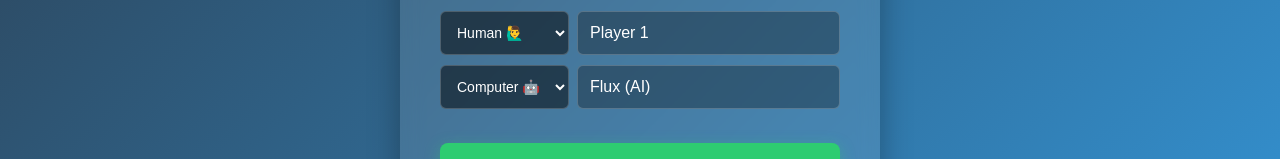
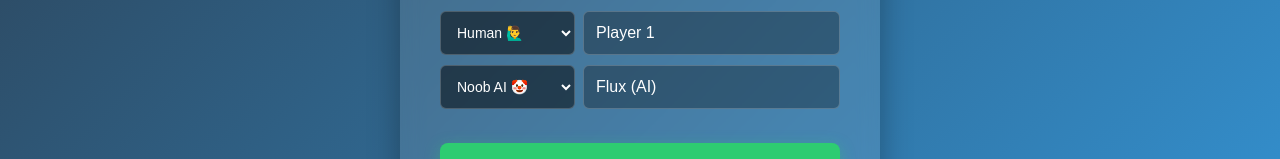
Before and after one commit to Vincent71399/carcassonne, a React (Vite) app: page / in a window 1280 px wide. Shown: the part 367-526 px from the top of the page. Built offline with nearby package versions, Linux system fonts and the light colour scheme.

Commit message:
-add new ai esay/medium

```diff
--- a/scripts/ai_tester_2p.ts
+++ b/scripts/ai_tester_2p.ts
@@ -56,11 +56,11 @@ async function runMatch(types: Record<number, PlayerType>, names: Record<number,
     return state;
 }
 
-async function runTournament() {
+async function runTournament(p1Type: PlayerType = 'ai-medium', p2Type: PlayerType = 'ai-easy') {
     console.log("Starting 2-Player AI Tournament (10 games each match-up)...");
 
     const matchups = [
-        { name: "Computer vs Computer", types: { 1: 'ai-easy', 2: 'ai-easy' } as Record<number, PlayerType> },
+        { name: `${p1Type} vs ${p2Type}`, types: { 1: p1Type, 2: p2Type } as Record<number, PlayerType> },
     ];
 
     const MATCHES_PER_PAIR = 10;
@@ -75,7 +75,7 @@ async function runTournament() {
         for (let i = 0; i < MATCHES_PER_PAIR; i++) {
             const names: Record<number, string> = {};
             for (const p of Object.keys(matchup.types)) {
-                names[Number(p)] = `P${p} (Computer)`;
+                names[Number(p)] = `P${p} (${matchup.types[Number(p)]})`;
             }
 
             const finalState = await runMatch(matchup.types as Record<number, PlayerType>, names);
--- a/src/components/StartScreen.tsx
+++ b/src/components/StartScreen.tsx
@@ -60,9 +60,9 @@ export const StartScreen: React.FC<StartScreenProps> = ({ isMobile, onStartGame
         if (saved) return JSON.parse(saved);
         return {
             1: 'human',
-            2: 'ai-easy',
-            3: 'ai-easy',
-            4: 'ai-easy'
+            2: 'ai-noob',
+            3: 'ai-noob',
+            4: 'ai-noob'
         };
     });
     const [names, setNames] = useState<Record<number, string>>(() => {
@@ -293,8 +293,8 @@ export const StartScreen: React.FC<StartScreenProps> = ({ isMobile, onStartGame
                                                 }));
                                                 setNames(prev => {
                                                     const newNames = { ...prev };
-                                                    if (!newNames[3]) newNames[3] = getRandomAiName(Object.values(newNames), `(${t('startScreen.computer').substring(0, 2)})`);
-                                                    if (!newNames[4]) newNames[4] = getRandomAiName(Object.values(newNames), `(${t('startScreen.computer').substring(0, 2)})`);
+                                                    if (!newNames[3]) newNames[3] = getRandomAiName(Object.values(newNames), t('startScreen.aiMarker'));
+                                                    if (!newNames[4]) newNames[4] = getRandomAiName(Object.values(newNames), t('startScreen.aiMarker'));
                                                     return newNames;
                                                 });
                                             }
@@ -335,7 +335,9 @@ export const StartScreen: React.FC<StartScreenProps> = ({ isMobile, onStartGame
                                             }}
                                         >
                                             <option value="human">{t('startScreen.human')}</option>
-                                            <option value="ai-easy">{t('startScreen.computer')}</option>
+                                            <option value="ai-noob">{t('startScreen.aiNoob')}</option>
+                                            <option value="ai-easy">{t('startScreen.aiEasy')}</option>
+                                            <option value="ai-medium">{t('startScreen.aiMedium')}</option>
                                         </select>
                                         <input
                                             type="text"
--- a/src/engine/ai.ts
+++ b/src/engine/ai.ts
@@ -1,8 +1,9 @@
-import type { GameState, PlayerId, PlacedTile, TileDefinition } from './types';
+import type { GameState, PlayerId, PlacedTile, TileDefinition, PlayerType } from './types';
 import { getValidPlacements } from './board';
 
-import { AI_CONSTANTS } from './aiConstants';
+import { AI_CONSTANTS, AI_CONSTANTS_EXPERIMENT } from './aiConstants';
 import { evaluateAllActions, type ActionImpact } from './aiEvaluators';
+import * as experimental from './aiEvaluators_experiment';
 import { getOccupiedFeaturesOnTile } from './features';
 
 export interface AIMove {
@@ -25,6 +26,121 @@ export function calculateBestAIMove(state: GameState, aiPlayerId: PlayerId): AIM
     // The Computer AI always evaluates at 0-ply (just greedy current placement)
     const scoredMoves = getScoredMoves(state, aiPlayerId, tileForActivePlayer, 0);
     return scoredMoves.length > 0 ? scoredMoves[0].move : null;
+}
+
+function getAiWeights(type: PlayerType): AIWeights | null {
+    if (type === 'ai-easy') return AI_CONSTANTS_EXPERIMENT.EASY;
+    if (type === 'ai-medium') return AI_CONSTANTS_EXPERIMENT.MEDIUM;
+    return null;
+}
+
+export interface AIWeights {
+    SCORE_GAIN: number;
+    CITY_IN_PROGRESS: number;
+    ROAD_IN_PROGRESS: number;
+    MONASTERY_IN_PROGRESS: number;
+    FIELD: number;
+    MEEPLE_USAGE: number;
+    CITY_ATTACK: number;
+    ROAD_ATTACK: number;
+    FIELD_ATTACK: number;
+
+    OPPONENT_SCORE_GAIN: number;
+    OPPONENT_CITY_IN_PROGRESS: number;
+    OPPONENT_ROAD_IN_PROGRESS: number;
+    OPPONENT_MONASTERY_IN_PROGRESS: number;
+    OPPONENT_FIELD: number;
+    OPPONENT_MEEPLE_USAGE: number;
+    OPPONENT_CITY_ATTACK: number;
+    OPPONENT_ROAD_ATTACK: number;
+    OPPONENT_FIELD_ATTACK: number;
+
+    NEUTRAL_CITY_IN_PROGRESS: number;
+    NEUTRAL_ROAD_IN_PROGRESS: number;
+    NEUTRAL_FIELD: number;
+}
+
+function calculateWeightedScore(
+    state: GameState,
+    simBoard: GameState['board'],
+    x: number,
+    y: number,
+    simTile: PlacedTile,
+    aiPlayerId: PlayerId,
+    meepleFeatureId: string | null,
+    weights: AIWeights
+): number {
+    const players = state.players;
+    const opponentIds = players.filter(id => id !== aiPlayerId);
+
+    // Categories from evaluators
+    const complete = experimental.evaluateGainScoreComplete(simBoard, x, y, simTile, players);
+    const cityInProgress = experimental.evaluateGainScoreCity_InProgress(state.board, simBoard, x, y, players);
+    const roadInProgress = experimental.evaluateGainScoreRoad_InProgress(state.board, simBoard, x, y, players);
+    const monasteryInProgress = experimental.evaluateGainScoreMonastery_InProgress(state.board, simBoard, x, y, players);
+    const field = experimental.evaluateGainScoreField(state.board, simBoard, players);
+
+    // Meeple usage (approximate: only for active player)
+    // We count a simple delta: -1 if meeple placed, +X if any features were completed.
+    // For simplicity, we can rely on the fact that ONLY the active player places a meeple.
+    // Returned meeples can be checked by comparing board states or using evaluateGainScoreComplete info.
+    // Actually, experimental.evaluateMeepleUsage is quite sophisticated about "weights".
+    // Let's use it for the active player.
+    const countBefore = state.remainingMeeples[aiPlayerId]?.standard || 0;
+    let countAfter = countBefore;
+    if (meepleFeatureId) countAfter -= 1;
+
+    // To be more accurate, we should count returned meeples.
+    // evaluateGainScoreComplete doesn't return them directly, but we can do a quick check.
+    // For now, let's keep it simple or implement a basic return check.
+    const meepleUsageScore = experimental.evaluateMeepleUsage(countBefore, countAfter);
+
+    const cityAttack = experimental.evaluateCityAttack(simBoard, aiPlayerId, players, { x, y }, state.hands[aiPlayerId], state.deck);
+    const roadAttack = experimental.evaluateRoadAttack(simBoard, aiPlayerId, players, { x, y }, state.hands[aiPlayerId], state.deck);
+    const fieldAttack = experimental.evaluateFieldAttack(simBoard, aiPlayerId, players, { x, y }, state.hands[aiPlayerId], state.deck);
+
+    let totalScore = 0;
+
+    // 1. Self weights
+    totalScore += complete[aiPlayerId] * weights.SCORE_GAIN;
+    totalScore += cityInProgress[aiPlayerId] * weights.CITY_IN_PROGRESS;
+    totalScore += roadInProgress[aiPlayerId] * weights.ROAD_IN_PROGRESS;
+    totalScore += monasteryInProgress[aiPlayerId] * weights.MONASTERY_IN_PROGRESS;
+    totalScore += field[aiPlayerId] * weights.FIELD;
+    totalScore += meepleUsageScore * weights.MEEPLE_USAGE;
+    totalScore += cityAttack[aiPlayerId] * weights.CITY_ATTACK;
+    totalScore += roadAttack[aiPlayerId] * weights.ROAD_ATTACK;
+    totalScore += fieldAttack[aiPlayerId] * weights.FIELD_ATTACK;
+
+    // 2. Neutral weights
+    totalScore += cityInProgress['neutral'] * (weights.NEUTRAL_CITY_IN_PROGRESS || 0);
+    totalScore += roadInProgress['neutral'] * (weights.NEUTRAL_ROAD_IN_PROGRESS || 0);
+    totalScore += (field['neutral'] || 0) * (weights.NEUTRAL_FIELD || 0);
+
+    // 3. Opponent weights
+    if (opponentIds.length > 0) {
+        const scores = opponentIds.map(id => state.scores[id] || 0);
+        const maxOpponentScore = Math.max(...scores, 1);
+
+        for (const oppId of opponentIds) {
+            let threaten_factor = 1;
+            if (players.length > 2) {
+                threaten_factor = (state.scores[oppId] || 0) / maxOpponentScore;
+            }
+
+            totalScore += (complete[oppId] || 0) * weights.OPPONENT_SCORE_GAIN * threaten_factor;
+            totalScore += (cityInProgress[oppId] || 0) * weights.OPPONENT_CITY_IN_PROGRESS * threaten_factor;
+            totalScore += (roadInProgress[oppId] || 0) * weights.OPPONENT_ROAD_IN_PROGRESS * threaten_factor;
+            totalScore += (monasteryInProgress[oppId] || 0) * weights.OPPONENT_MONASTERY_IN_PROGRESS * threaten_factor;
+            totalScore += (field[oppId] || 0) * weights.OPPONENT_FIELD * threaten_factor;
+            totalScore += (cityAttack[oppId] || 0) * weights.OPPONENT_CITY_ATTACK * threaten_factor;
+            totalScore += (roadAttack[oppId] || 0) * weights.OPPONENT_ROAD_ATTACK * threaten_factor;
+            totalScore += (fieldAttack[oppId] || 0) * weights.OPPONENT_FIELD_ATTACK * threaten_factor;
+            // Note: OPPONENT_MEEPLE_USAGE is usually not applicable here as opponents don't place/return meeples on AI turn (mostly)
+        }
+    }
+
+    return totalScore;
 }
 
 function getAvailableMeeples(state: GameState, playerId: PlayerId): number {
@@ -56,6 +172,8 @@ export function getScoredMoves(
     handIndex: number
 ): ScoredMove[] {
     const scoredMoves: ScoredMove[] = [];
+    const aiType = state.playerTypes[activePlayerId];
+    const weights = getAiWeights(aiType);
 
     for (let rotation = 0; rotation < 4; rotation++) {
         const validPlacements = getValidPlacements(state.board, tileDef, rotation);
@@ -70,8 +188,9 @@ export function getScoredMoves(
             simBoard[`${placement.x},${placement.y}`] = simTile;
 
             // 1) Evaluate Placement WITHOUT a Meeple
-            const impactNoMeeple = evaluateAllActions(state, simBoard, placement.x, placement.y, simTile, activePlayerId, null);
-            const scoreNoMeeple = calculateFinalScore(impactNoMeeple);
+            const scoreNoMeeple = weights
+                ? calculateWeightedScore(state, simBoard, placement.x, placement.y, simTile, activePlayerId, null, weights)
+                : calculateFinalScore(evaluateAllActions(state, simBoard, placement.x, placement.y, simTile, activePlayerId, null));
 
             scoredMoves.push({
                 move: { handIndex, tilePlacement: { x: placement.x, y: placement.y, rotation }, score: scoreNoMeeple },
@@ -84,19 +203,20 @@ export function getScoredMoves(
                 if (tileDef.cityConnections) tileDef.cityConnections.forEach((_, i) => featuresToTry.push(`city-${i}`));
                 if (tileDef.roadConnections) tileDef.roadConnections.forEach((_, i) => featuresToTry.push(`road-${i}`));
                 if (tileDef.monastery) featuresToTry.push(`monastery-0`);
-                // The basic Computer AI doesn't place farmers (fields) because predicting their value
-                // without deep tree expansion is too brittle, resulting in wasted meeples early game.
+
+                // Fields: Easy and Medium AI CAN place farmers
+                if (aiType !== 'ai-noob' && tileDef.fieldConnections) {
+                    tileDef.fieldConnections.forEach((_, i) => featuresToTry.push(`field-${i}`));
+                }
 
                 for (const fId of featuresToTry) {
                     const occupied = new Set(getOccupiedFeaturesOnTile(simBoard, placement.x, placement.y));
                     if (!occupied.has(fId)) {
                         simTile.meeples.push({ meeple: { id: 'sim-meeple', playerId: activePlayerId, type: 'standard' }, featureId: fId });
 
-                        const impactWithMeeple = evaluateAllActions(state, simBoard, placement.x, placement.y, simTile, activePlayerId, fId);
-                        let scoreWithMeeple = calculateFinalScore(impactWithMeeple);
-
-                        // Give it the meeple placement bonus so it actually places them
-                        scoreWithMeeple += AI_CONSTANTS.NOOB.MEEPLE_PLACEMENT_BONUS;
+                        const scoreWithMeeple = weights
+                            ? calculateWeightedScore(state, simBoard, placement.x, placement.y, simTile, activePlayerId, fId, weights)
+                            : calculateFinalScore(evaluateAllActions(state, simBoard, placement.x, placement.y, simTile, activePlayerId, fId)) + AI_CONSTANTS.NOOB.MEEPLE_PLACEMENT_BONUS;
 
                         simTile.meeples.pop();
 
--- a/src/engine/types.ts
+++ b/src/engine/types.ts
@@ -1,5 +1,5 @@
 export type PlayerId = number;
-export type PlayerType = 'human' | 'ai-noob';
+export type PlayerType = 'human' | 'ai-noob' | 'ai-easy' | 'ai-medium';
 
 export type FeatureType = 'city' | 'road' | 'field' | 'monastery';
 
--- a/src/locales/en.json
+++ b/src/locales/en.json
@@ -8,7 +8,9 @@
         "numberOfPlayers": "Number of Players",
         "playerSettings": "Player Settings",
         "human": "Human 🙋‍♂️",
-        "computer": "Computer 🤖",
+        "aiNoob": "Noob AI 🤡",
+        "aiEasy": "Easy AI 👶",
+        "aiMedium": "Medium AI 🧠",
         "playerPlaceholder": "Player {{id}}",
         "startGame": "Start Game",
         "howToPlay": "How to Play ❔",
--- a/src/locales/zh.json
+++ b/src/locales/zh.json
@@ -8,7 +8,9 @@
         "numberOfPlayers": "玩家人数",
         "playerSettings": "玩家设置",
         "human": "真人 🙋‍♂️",
-        "computer": "电脑 🤖",
+        "aiNoob": "菜鸟 AI 🤡",
+        "aiEasy": "简单 AI 👶",
+        "aiMedium": "中等 AI 🧠",
         "playerPlaceholder": "玩家 {{id}}",
         "startGame": "开始游戏",
         "howToPlay": "游戏玩法 ❔",
```
Also changed, not shown: src/engine/aiConstants.ts (+53 -8 lines).
